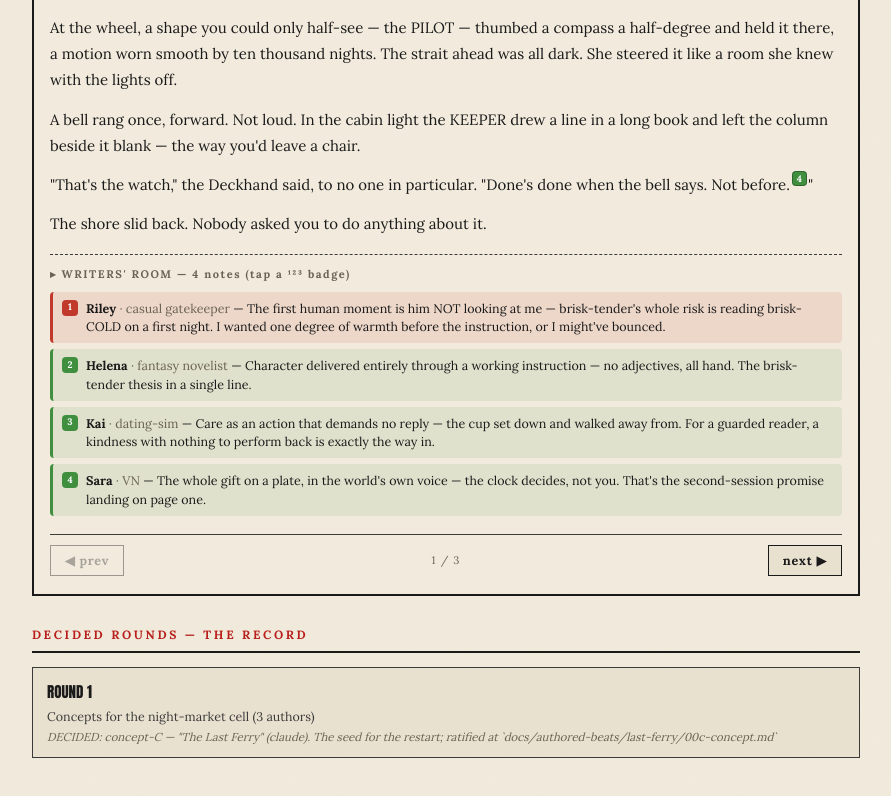
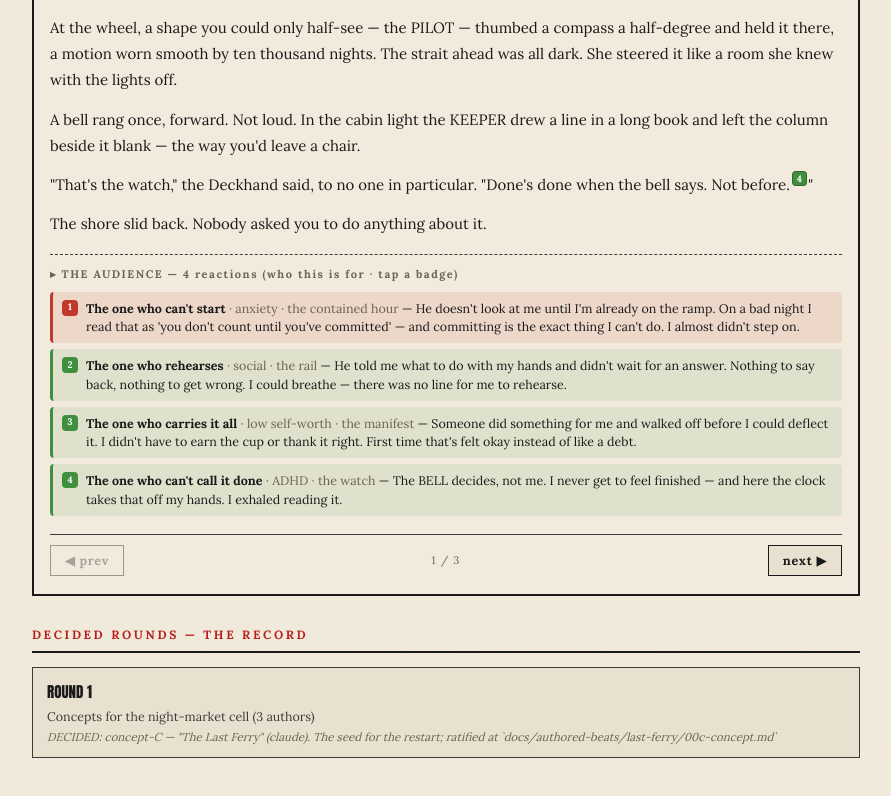
Before and after one commit to cybervaldez/myliar-website, a Next.js app: page /auditions in a window 1280 px wide. Shown: the part 1132-1928 px from the top of the page, without its empty margins (194-1085 px from the left). Built offline with nearby package versions, Linux system fonts and the light colour scheme.

Commit message:
deploy: sync website/ from monorepo @ 118af44

```diff
--- a/app/animations/gallery.tsx
+++ b/app/animations/gallery.tsx
@@ -16,6 +16,79 @@ import { createContext, useContext, useEffect, useState } from "react";
 function prefersReduced(): boolean {
   if (typeof window === "undefined") return false;
   return window.matchMedia("(prefers-reduced-motion: reduce)").matches;
+}
+
+// Slug for a section anchor id — strips HTML entities + the ★NEW decoration.
+function slugify(title: string): string {
+  return (
+    title
+      .replace(/&[a-z]+;/g, " ")
+      .replace(/★.*$/, "")
+      .toLowerCase()
+      .replace(/[^a-z0-9]+/g, "-")
+      .replace(/^-+|-+$/g, "")
+      .slice(0, 48) || "section"
+  );
+}
+
+// Jump-to-section nav — a floating button + panel with scroll-spy. Reads the
+// rendered sections from the DOM (no manual registry to keep in sync).
+function JumpNav() {
+  const [open, setOpen] = useState(false);
+  const [sections, setSections] = useState<{ id: string; label: string }[]>([]);
+  const [active, setActive] = useState("");
+  useEffect(() => {
+    const els = Array.from(document.querySelectorAll<HTMLElement>("section.adk-section[id]"));
+    setSections(
+      els.map((el) => ({
+        id: el.id,
+        label:
+          (el.querySelector(".adk-sec-title")?.textContent ?? el.id)
+            .replace(/\s*★.*$/, "")
+            .trim() || el.id,
+      })),
+    );
+    const obs = new IntersectionObserver(
+      (entries) => {
+        const vis = entries
+          .filter((e) => e.isIntersecting)
+          .sort((a, b) => a.boundingClientRect.top - b.boundingClientRect.top);
+        if (vis[0]) setActive((vis[0].target as HTMLElement).id);
+      },
+      { rootMargin: "-12% 0px -75% 0px" },
+    );
+    els.forEach((el) => obs.observe(el));
+    return () => obs.disconnect();
+  }, []);
+  if (sections.length === 0) return null;
+  const activeLabel = sections.find((s) => s.id === active)?.label ?? "Jump to section";
+  return (
+    <>
+      <button className="adk-jump-fab" onClick={() => setOpen((o) => !o)} aria-label="Jump to section">
+        <span className="adk-jump-fab-i">{open ? "✕" : "☰"}</span>
+        <span className="adk-jump-fab-l">{activeLabel}</span>
+      </button>
+      {open && (
+        <>
+          <div className="adk-jump-scrim" onClick={() => setOpen(false)} />
+          <nav className="adk-jump-panel" aria-label="Sections">
+            <div className="adk-jump-hd">JUMP TO SECTION · {sections.length}</div>
+            {sections.map((s, i) => (
+              <a
+                key={s.id}
+                href={`#${s.id}`}
+                className={`adk-jump-link${s.id === active ? " adk-jump-on" : ""}`}
+                onClick={() => setOpen(false)}
+              >
+                <span className="adk-jump-n">{i + 1}</span>
+                {s.label}
+              </a>
+            ))}
+          </nav>
+        </>
+      )}
+    </>
+  );
 }
 
 function Demo({ title, spec, flutter, children, stack }: {
@@ -40,7 +113,7 @@ function Section({ title, note, children, list }: {
   title: string; note?: string; children: React.ReactNode; list?: boolean;
 }) {
   return (
-    <section className="adk-section">
+    <section className="adk-section" id={slugify(title)}>
       <h2 className="adk-sec-title">{title}</h2>
       {note && <p className="adk-sec-note">{note}</p>}
       {/* list = full-width single column (the text-heavy dialogue-motion demos need
@@ -694,6 +767,7 @@ export default function AnimationGallery() {
     <CampaignCtx.Provider value={copy}>
       <style>{CSS}</style>
 
+      <JumpNav />
       <CampaignSkin active={campaign} onPick={setCampaign} />
 
       <Section
@@ -1677,6 +1751,20 @@ export const CSS = `
 .adk-choice-react{position:relative;margin-top:2px;border-left:3px solid var(--spot-red);background:var(--paper-shade);padding:8px 36px 8px 11px;font-size:13px;line-height:1.5;color:var(--ink);}
 .adk-choice-float{position:absolute;right:11px;top:7px;color:var(--spot-red);font-family:var(--theme-display);font-size:13px;letter-spacing:.04em;}
 
+/* Jump-to-section nav (floating button + panel, scroll-spy) */
+.adk-section{scroll-margin-top:16px;}
+.adk-jump-fab{position:fixed;right:16px;bottom:16px;z-index:50;display:flex;align-items:center;gap:8px;max-width:62vw;padding:9px 13px;border:2px solid var(--ink);border-radius:24px;background:var(--forest);color:var(--paper);font-family:var(--theme-body);font-size:12.5px;font-weight:700;cursor:pointer;box-shadow:3px 3px 0 rgba(0,0,0,.2);}
+.adk-jump-fab:hover{filter:brightness(1.08);}
+.adk-jump-fab-i{font-size:14px;line-height:1;}
+.adk-jump-fab-l{white-space:nowrap;overflow:hidden;text-overflow:ellipsis;max-width:44vw;}
+.adk-jump-scrim{position:fixed;inset:0;z-index:49;background:rgba(0,0,0,.28);}
+.adk-jump-panel{position:fixed;right:16px;bottom:64px;z-index:51;width:min(340px,86vw);max-height:70vh;overflow:auto;border:2px solid var(--ink);background:var(--paper);box-shadow:4px 4px 0 rgba(0,0,0,.22);padding:6px 0 8px;}
+.adk-jump-hd{font-family:var(--theme-display);font-size:10px;letter-spacing:.16em;color:var(--spot-red);padding:8px 14px;border-bottom:1px solid var(--ink-soft);position:sticky;top:0;background:var(--paper);}
+.adk-jump-link{display:flex;gap:9px;align-items:baseline;padding:7px 14px;font-family:var(--theme-body);font-size:13px;color:var(--ink);text-decoration:none;line-height:1.35;}
+.adk-jump-link:hover{background:var(--paper-shade);}
+.adk-jump-on{background:var(--paper-shade);color:var(--forest);font-weight:700;box-shadow:inset 3px 0 0 var(--spot-red);}
+.adk-jump-n{flex:none;font-family:var(--theme-display);font-size:10px;color:var(--margin-ink);min-width:16px;}
+
 @media (prefers-reduced-motion: reduce){
   .adk-choice-opt,.adk-choice-react,
   .adk-stamp,.adk-toast,.adk-bar-fill,.adk-bloom,.adk-float,.adk-drop,.adk-relfill,.adk-popword,.adk-whisperword,
--- a/app/auditions/AuditionsBook.tsx
+++ b/app/auditions/AuditionsBook.tsx
@@ -34,8 +34,9 @@ function em(s: string) {
     : p);
 }
 
-// ── WRITERS' ROOM span-anchored notes — a numbered badge after a verbatim anchor,
-// green (positive) / red (negative); each carries a writers-room panelist's note.
+// ── AUDIENCE span-anchored notes — a numbered badge after a verbatim anchor, green
+// (lands for me) / red (pushes me away); each carries a TARGET-AUDIENCE persona's
+// reaction (the concept's WHO-THIS-IS-FOR reads the pilot, since the reader judges tone).
 type NoteCtx = { notes: NoteSpan[]; consumed: Set<number>; onBadge: (n: number) => void } | null;
 
 function NoteBadge({ note, onClick }: { note: NoteSpan; onClick: () => void }) {
@@ -88,7 +89,7 @@ function splitEntry(md: string): { title: string; notes: string; work: string }
 }
 
 // ── block renderer (theme-body everywhere; VOICE blocks animate) ────────────────
-// ctx (optional) inserts WRITERS' ROOM note badges into prose + headings.
+// ctx (optional) inserts AUDIENCE note badges into prose + headings.
 function renderBlocks(md: string, ctx: NoteCtx = null) {
   const blocks = md.split(/\n\n+/).map((b) => b.trim()).filter(Boolean);
   const out: React.ReactNode[] = [];
@@ -146,7 +147,7 @@ function renderBlocks(md: string, ctx: NoteCtx = null) {
   return out;
 }
 
-// AnnotatedWork — renders the pilot WORK with inline writers-room note badges and
+// AnnotatedWork — renders the pilot WORK with inline AUDIENCE note badges and
 // a numbered notes list below it (badge → highlights + scrolls to its note).
 function AnnotatedWork({ work, notes }: { work: string; notes: NoteSpan[] | null }) {
   const [selected, setSelected] = useState<number | null>(null);
@@ -166,7 +167,7 @@ function AnnotatedWork({ work, notes }: { work: string; notes: NoteSpan[] | null
       {renderBlocks(work, ctx)}
       {numbered.length > 0 && (
         <div className="wr-notes">
-          <div className="wr-notes-hd">▸ WRITERS&apos; ROOM — {numbered.length} notes (tap a ¹²³ badge)</div>
+          <div className="wr-notes-hd">▸ THE AUDIENCE — {numbered.length} reactions (who this is for · tap a badge)</div>
           {numbered.map((nt) => (
             <div key={nt.n} id={`wr-note-${nt.n}`}
               className={`wr-note ${nt.polarity === "neg" ? "wr-note-neg" : "wr-note-pos"} ${selected === nt.n ? "wr-note-on" : ""}`}
--- a/app/globals.css
+++ b/app/globals.css
@@ -377,7 +377,8 @@ a:hover {
 .vn-chip-on{background:var(--forest);color:var(--paper);border-color:var(--ink);}  /* playing now */
 .vn-chip-more{border-style:dashed;color:var(--margin-ink);}
 
-/* WRITERS' ROOM span-anchored notes on auditions — a numbered inline badge after a
+/* AUDIENCE span-anchored notes on auditions (the concept's WHO-THIS-IS-FOR personas
+   react; wr-* = the audience-notes hooks) — a numbered inline badge after a
    span (green = positive, red = negative) + a notes list below. */
 .wr-badge{display:inline-flex;align-items:center;justify-content:center;min-width:15px;height:15px;padding:0 3px;margin:0 1px 0 2px;font-family:var(--theme-body);font-size:9.5px;font-weight:700;line-height:1;vertical-align:super;border-radius:4px;border:1px solid rgba(0,0,0,.28);cursor:pointer;color:#fff;transform:translateY(-2px);}
 .wr-badge-pos{background:#3f8f3f;}
--- a/app/lib/auditions.generated.json
+++ b/app/lib/auditions.generated.json
@@ -15,30 +15,30 @@
       {
        "anchor": "until your shoe found the gangway.",
        "polarity": "neg",
-       "author": "Riley",
-       "role": "casual gatekeeper",
-       "note": "The first human moment is him NOT looking at me — brisk-tender's whole risk is reading brisk-COLD on a first night. I wanted one degree of warmth before the instruction, or I might've bounced."
+       "author": "The one who can't start",
+       "role": "anxiety · the contained hour",
+       "note": "He doesn't look at me until I'm already on the ramp. On a bad night I read that as 'you don't count until you've committed' — and committing is the exact thing I can't do. I almost didn't step on."
       },
       {
        "anchor": "Rope's got somewhere to be.",
        "polarity": "pos",
-       "author": "Helena",
-       "role": "fantasy novelist",
-       "note": "Character delivered entirely through a working instruction — no adjectives, all hand. The brisk-tender thesis in a single line."
+       "author": "The one who rehearses",
+       "role": "social · the rail",
+       "note": "He told me what to do with my hands and didn't wait for an answer. Nothing to say back, nothing to get wrong. I could breathe — there was no line for me to rehearse."
       },
       {
        "anchor": "and was gone before you found a word.",
        "polarity": "pos",
-       "author": "Kai",
-       "role": "dating-sim",
-       "note": "Care as an action that demands no reply — the cup set down and walked away from. For a guarded reader, a kindness with nothing to perform back is exactly the way in."
+       "author": "The one who carries it all",
+       "role": "low self-worth · the manifest",
+       "note": "Someone did something for me and walked off before I could deflect it. I didn't have to earn the cup or thank it right. First time that's felt okay instead of like a debt."
       },
       {
        "anchor": "Done's done when the bell says. Not before.",
        "polarity": "pos",
-       "author": "Sara",
-       "role": "VN",
-       "note": "The whole gift on a plate, in the world's own voice — the clock decides, not you. That's the second-session promise landing on page one."
+       "author": "The one who can't call it done",
+       "role": "ADHD · the watch",
+       "note": "The BELL decides, not me. I never get to feel finished — and here the clock takes that off my hands. I exhaled reading it."
       }
      ]
     },
@@ -50,30 +50,30 @@
       {
        "anchor": "It has always been waiting.",
        "polarity": "pos",
-       "author": "Diego",
-       "role": "Zelda",
-       "note": "The world establishes patience before you do anything — a place already holding the door open. Strong silent-world craft."
+       "author": "The one who can't start",
+       "role": "anxiety · the contained hour",
+       "note": "Nothing rushed me. The boat was just there, already patient — for once I wasn't late to something, and no one was watching me arrive."
       },
       {
        "anchor": "spilling a gentle, amber light",
        "polarity": "pos",
-       "author": "Helena",
-       "role": "fantasy novelist",
-       "note": "Sensory over sentiment — the warmth is in the light, never a stated feeling. The prose trusts the reader to feel it."
+       "author": "The one who rehearses",
+       "role": "social · the rail",
+       "note": "Soft light, no one's eyes on me. I could be here without being seen — that's the only way I ever get anywhere new."
       },
       {
        "anchor": "The choice is no longer yours.",
        "polarity": "neg",
-       "author": "Riley",
-       "role": "casual gatekeeper",
-       "note": "For the reader this is FOR, 'the choice is no longer yours' can read as losing control, not the relief of a decision made gently for you. One word off the intended feeling — watch it."
+       "author": "The one who can't start",
+       "role": "anxiety · the contained hour",
+       "note": "'The choice is no longer yours' froze me. I know it's meant as relief — the decision made for me — but my first read was LOSING control, and that's the exact feeling I came here to put down."
       },
       {
        "anchor": "And the crossing begins.",
        "polarity": "neg",
-       "author": "Marcus",
-       "role": "D&D DM",
-       "note": "Gorgeous, but ~280 words and I only WITNESS — I never DO one small thing. Give the player a single act (take the rail, a nod returned) or the hush tips into inert."
+       "author": "The one who can't call it done",
+       "role": "ADHD · the watch",
+       "note": "It's beautiful but nothing happened and I drifted right off the page. I needed one small thing to actually DO, or my attention's already gone before the crossing is."
       }
      ]
     },
@@ -85,30 +85,30 @@
       {
        "anchor": "Like most things.",
        "polarity": "pos",
-       "author": "Sara",
-       "role": "VN",
-       "note": "The joke IS the care — a gap-warning that's secretly about everything. It made me smile in the first ten seconds; that's the hook."
+       "author": "The one who rehearses",
+       "role": "social · the rail",
+       "note": "He made a small joke instead of asking me anything. The pressure just wasn't there — I smiled before I could stop myself, and I didn't have to perform a thing."
       },
       {
        "anchor": "Each light felt like a small, final judgment.",
        "polarity": "neg",
-       "author": "Helena",
-       "role": "fantasy novelist",
-       "note": "This names the feeling outright — and the wry tone everywhere else trusts the reader more. Let the lamps just be lamps; the warmth lands harder left unstated."
+       "author": "The one who carries it all",
+       "role": "low self-worth · the manifest",
+       "note": "'A small, final judgment' — oof. I already feel judged just walking in; the line said my quiet part out loud and made it heavier, before any of the warmth could reach me."
       },
       {
        "anchor": "There now,",
        "polarity": "pos",
-       "author": "Kai",
-       "role": "dating-sim",
-       "note": "Deadpan affection — 'there now' and back to the rope, the matter settled. The warmth under the wry is real and asks nothing back."
+       "author": "The one who can't start",
+       "role": "anxiety · the contained hour",
+       "note": "'There now' — like it was already handled, no fuss. He didn't make me explain why I came. That's the whole reason I could come at all."
       },
       {
        "anchor": "a bunk with no name on its brass plate.",
        "polarity": "pos",
-       "author": "Sara",
-       "role": "VN",
-       "note": "Ends on the open seat — the fifth bowl, the nameless bunk. The promise the whole campaign works toward, planted on the very first crossing."
+       "author": "The one who carries it all",
+       "role": "low self-worth · the manifest",
+       "note": "A seat kept, a bowl filled, a bunk with no name — room held for someone, maybe me, before I'd done a single thing to earn it. I didn't know I needed to see that."
       }
      ]
     }
```
